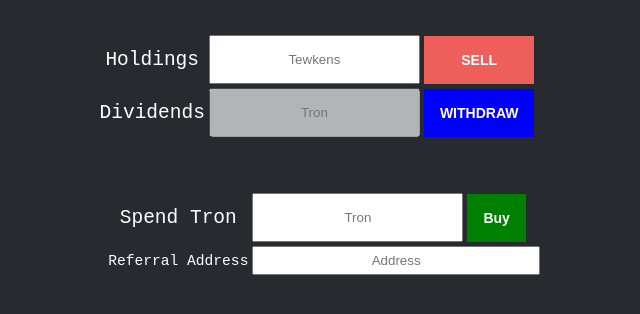
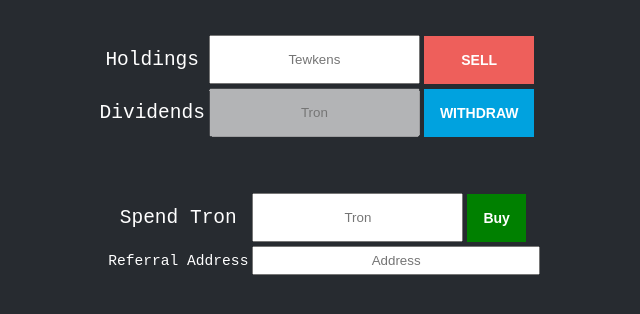
Before and after one commit to dappcenter/tewken, a plain HTML site: page index.html in a window 1280 px wide. Shown: the part 86-400 px from the top of the page, without its empty margins (323-963 px from the left). Drawn offline with nearby package versions, Linux system fonts and the light colour scheme.

Commit message:
Update index.html

```diff
--- a/index.html
+++ b/index.html
@@ -70,7 +70,7 @@
           <td><input id="dividends" disabled type="text" placeholder="Tron" style="text-align:center; padding:15px"></td>
           <td>
             <button type="button"
-              style="background: blue; font-size: 14px; padding: 15px;"
+              style="background: #00A2DF; font-size: 14px; padding: 15px;"
               onclick="withdraw()">WITHDRAW</button>
           </td>
         </tr>
```
